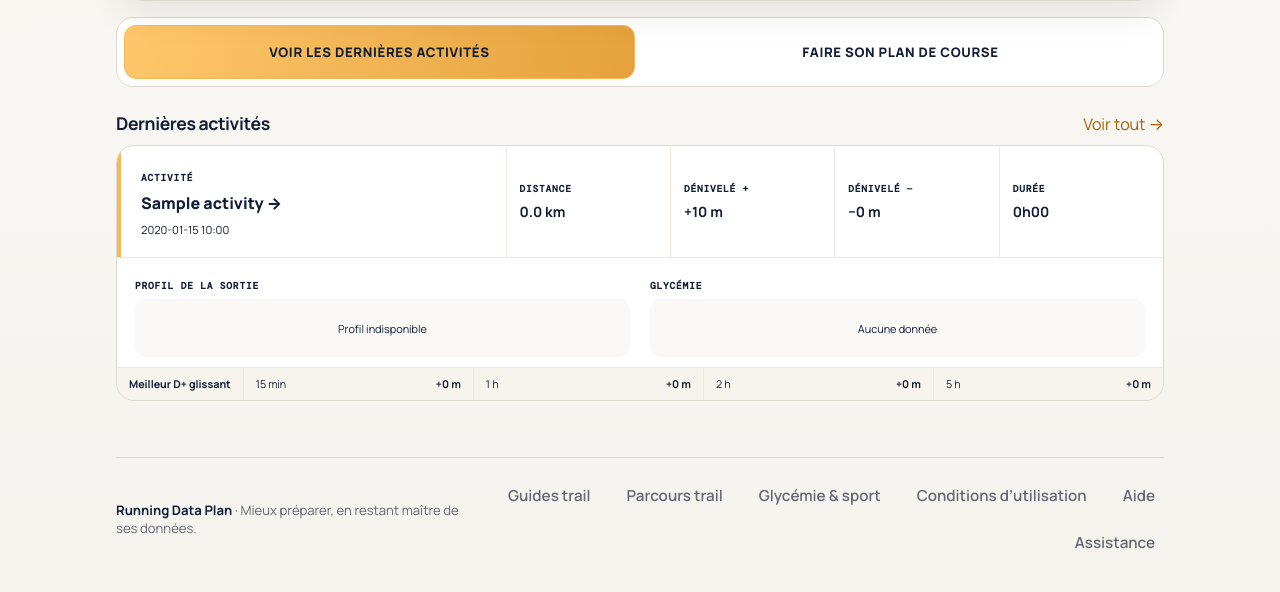
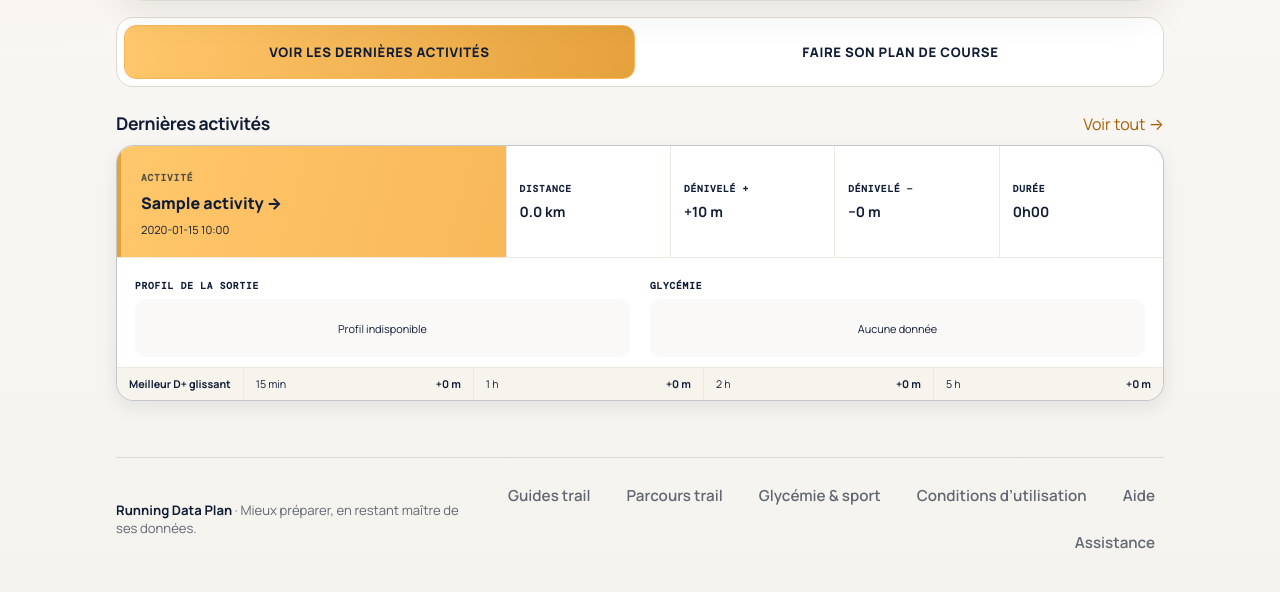
Before and after one commit to hoeltb-code/strava-glucoseV2, a FastAPI app: page /ui/user/1 in a window 1280 px wide. Shown: the part 394-986 px from the top of the page. Run offline with FastAPI, Linux system fonts and the light colour scheme; the visitor is signed in with stand-in values (Sample User, id 1); tables that the repository leaves empty hold one stand-in row (values such as "Sample post"); parts of the project's set-up code (start-up, migrations or seed data) failed here and were passed over; some web fonts are replaced.

Commit message:
Renforce et colore les cartes des activités

```diff
--- a/templates/user_dashboard.html
+++ b/templates/user_dashboard.html
@@ -26,14 +26,15 @@
   .dashboard-activities-grid {
     display:flex;
     flex-direction:column;
-    gap:10px;
+    gap:16px;
   }
-  .home-activity-card { overflow:hidden; border:1px solid var(--home-line); border-radius:18px; background:#fff; }
+  .home-activity-card { overflow:hidden; border:1.5px solid rgba(23,36,62,.26); border-radius:18px; background:#fff; box-shadow:0 7px 18px rgba(17,29,53,.08); }
   .home-activity-head { display:grid; grid-template-columns:minmax(230px,1.3fr) repeat(4,minmax(90px,.55fr)); }
-  .home-activity-main { padding:18px 20px; border-left:4px solid var(--accent); }
+  .home-activity-main { padding:18px 20px; border-left:4px solid #e5a13c; background:linear-gradient(105deg,#ffc76b,#f8b858); color:var(--home-navy); }
   .home-activity-type,.home-activity-stat span,.home-activity-profile-label { color:var(--text-muted); font:700 .6rem "DM Mono",monospace; letter-spacing:.08em; text-transform:uppercase; }
-  .home-activity-main a { display:block; margin:6px 0 3px; color:var(--text-main); font-weight:800; }
-  .home-activity-date { color:var(--text-muted); font-size:.7rem; }
+  .home-activity-main .home-activity-type { color:rgba(17,29,53,.72); }
+  .home-activity-main a { display:block; margin:6px 0 3px; color:var(--home-navy); font-weight:800; }
+  .home-activity-date { color:rgba(17,29,53,.72); font-size:.7rem; }
   .home-activity-stat { display:flex; flex-direction:column; justify-content:center; padding:15px 13px; border-left:1px solid #eee9e0; }
   .home-activity-stat strong { margin-top:7px; color:var(--text-main); font-size:.88rem; white-space:nowrap; }
   .home-activity-profiles { display:grid; grid-template-columns:repeat(2,minmax(0,1fr)); gap:20px; padding:14px 18px 10px; border-top:1px solid #eee9e0; }
```
